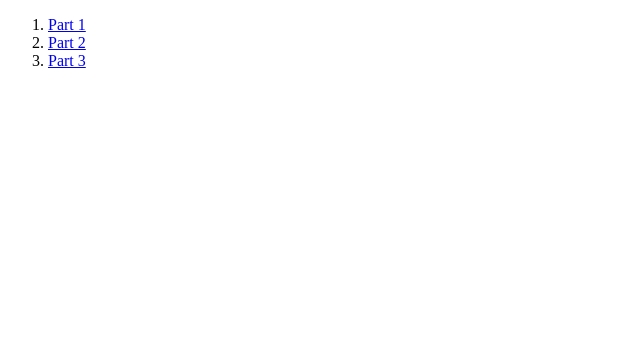
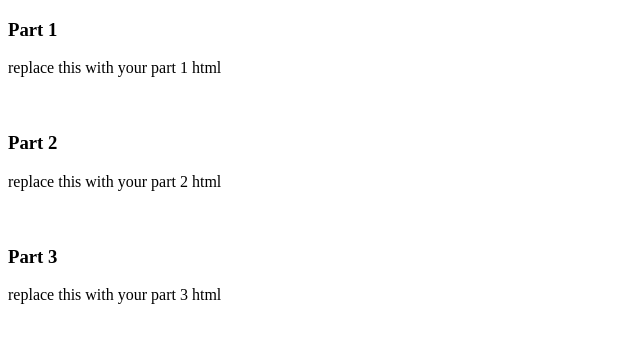
Before and after one commit to cosc140-s22/cosc140-lab0, a plain HTML site: page index.html in a window 1280 px wide. Shown: the whole page, without its empty margins (0-640 px from the left). Drawn offline with Linux system fonts and the light colour scheme.

Commit message:
refactor how files are structured

```diff
--- a/index.html
+++ b/index.html
@@ -1,15 +1,29 @@
 <!DOCTYPE html>
 <html lang="en">
     <head>
-        <title>lab 0, part 1</title>
+        <title>lab 0</title>
         <meta charset="utf-8">
-        <link rel="stylesheet" href="part1.css">
+        <link rel="stylesheet" href="lab0.css">
     </head>
     <body>
-    <ol>
-        <li><a href="part1.html">Part 1</a>
-        <li><a href="part2.html">Part 2</a>
-        <li><a href="part3.html">Part 3</a>
-    </ol>
+        <h3>Part 1</h3>
+        <!-- write your part 1 code within the div below -->
+        <div>
+            replace this with your part 1 html
+        </div>
+
+        <br><br>
+        <h3>Part 2</h3>
+        <!-- write your part 2 code within the div below -->
+        <div>
+            replace this with your part 2 html
+        </div>
+
+        <br><br>
+        <h3>Part 3</h3>
+        <!-- write your part 3 code within the div below -->
+        <div>
+            replace this with your part 3 html
+        </div>
     </body>
 </html>
```
Also changed, not shown: part1.html (deleted, +0 -11 lines), part2.html (deleted, +0 -11 lines), part3.html (deleted, +0 -11 lines), lab0.css (added), part1.css (deleted), part2.css (deleted), part3.css (deleted).
